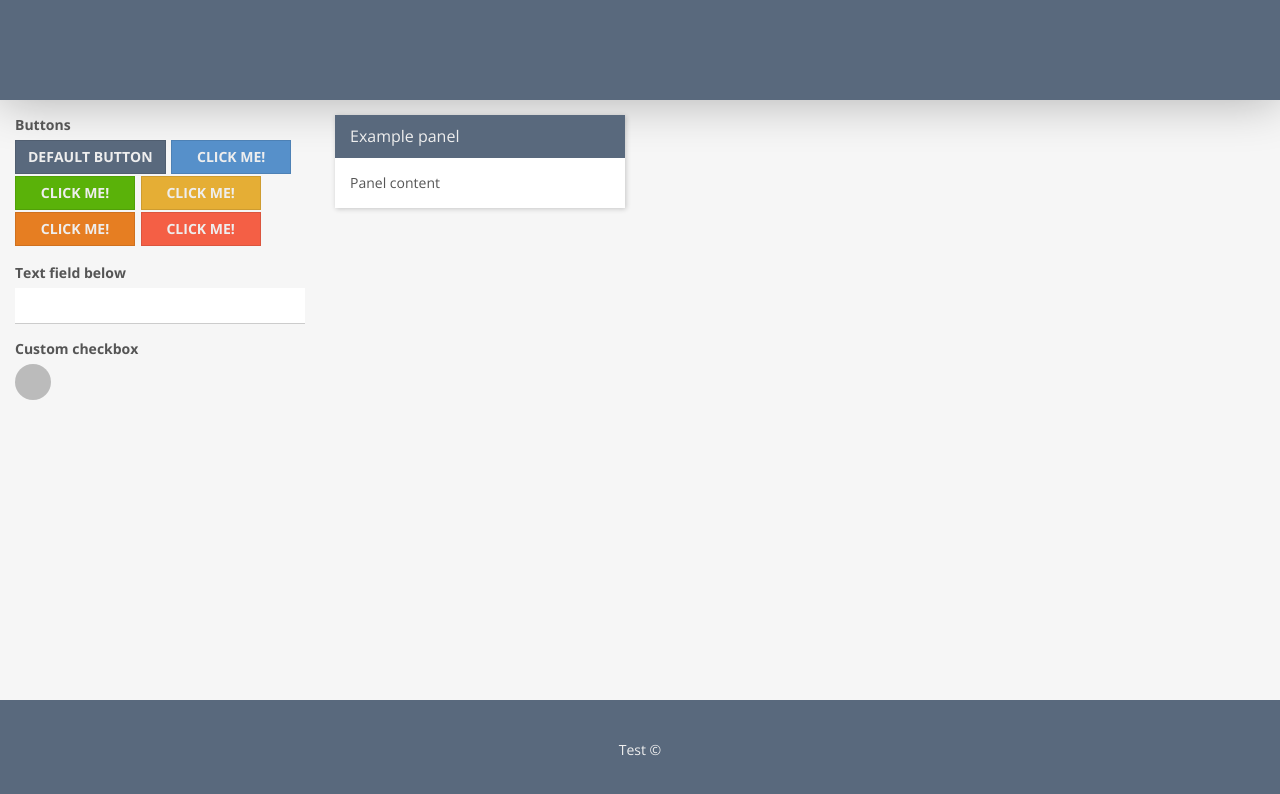
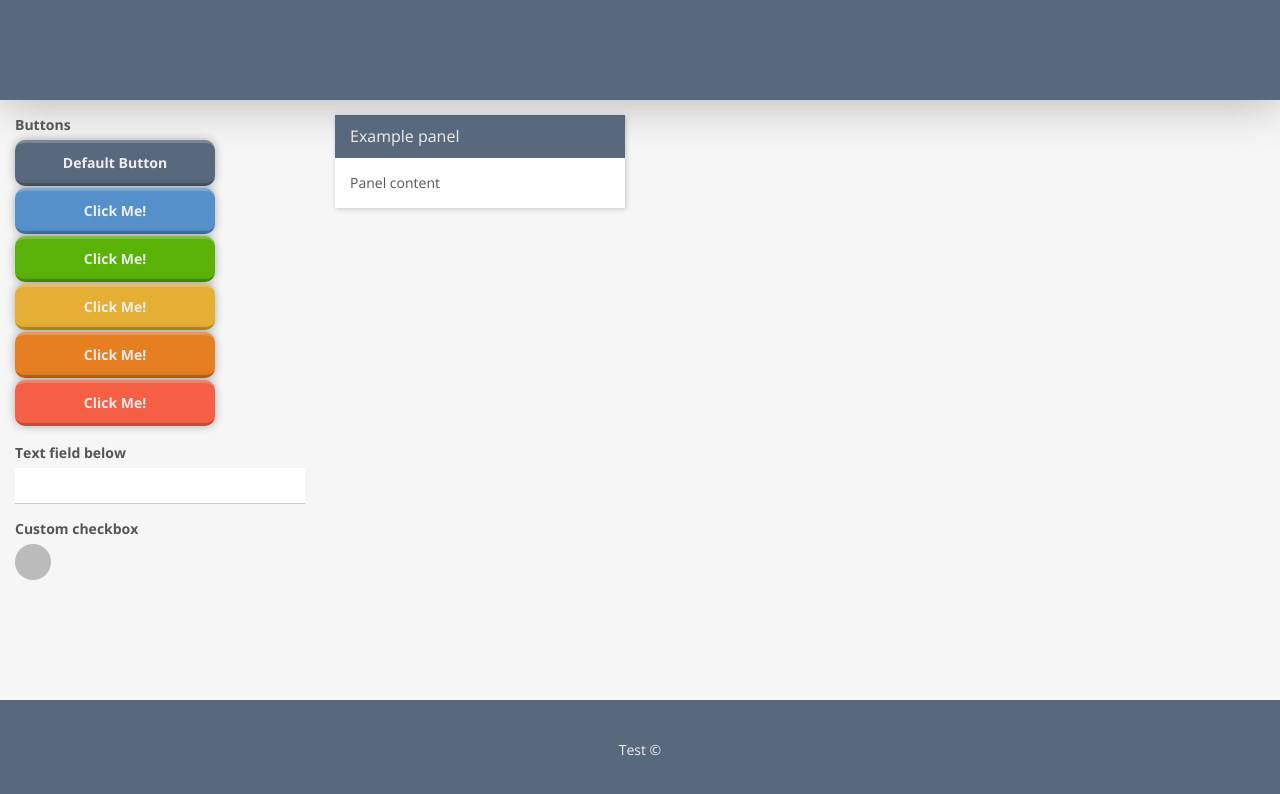
Before and after one commit to kishanW/SassSpike, a website: page Index.htm in a window 1280 px wide. Drawn offline with nearby package versions, Linux system fonts and the light colour scheme; files that its build step writes are made by us from their sources.

Commit message:
removed css files

```diff
--- a/SASS/Buttons.scss
+++ b/SASS/Buttons.scss
@@ -94,14 +94,18 @@
 	}
 }
 
-
 @if $button-type == 'flat'
 {
 	.button{
-		text-transform: uppercase;
 		border-radius: 0;
-		/* box-shadow: 0 0 5px rgba(0,0,0,0.3); */
-		border: 1px solid rgba(0,0,0,0.1);
+		padding: 10px;
+		min-width: 200px;
+		border-radius: 10px;
+		border: 3px solid rgba(0,0,0,0.2);
+		border-top-color: rgba(255,255,255,0.2);
+		border-left: none;
+		border-right: none;
+		box-shadow: 0 0 10px rgba(0,0,0,0.3);
 	}
 	.button:hover, .button:focus{
 		border-color: transparent;
```
Also changed, not shown: Styles/BootstrapOverrides.css (deleted), Styles/Buttons.css (deleted), Styles/Colors.css (deleted), Styles/Configuration.css (deleted), Styles/FormComponents.css (deleted), Styles/MediaQueries.css (deleted), Styles/Style.css (deleted).
